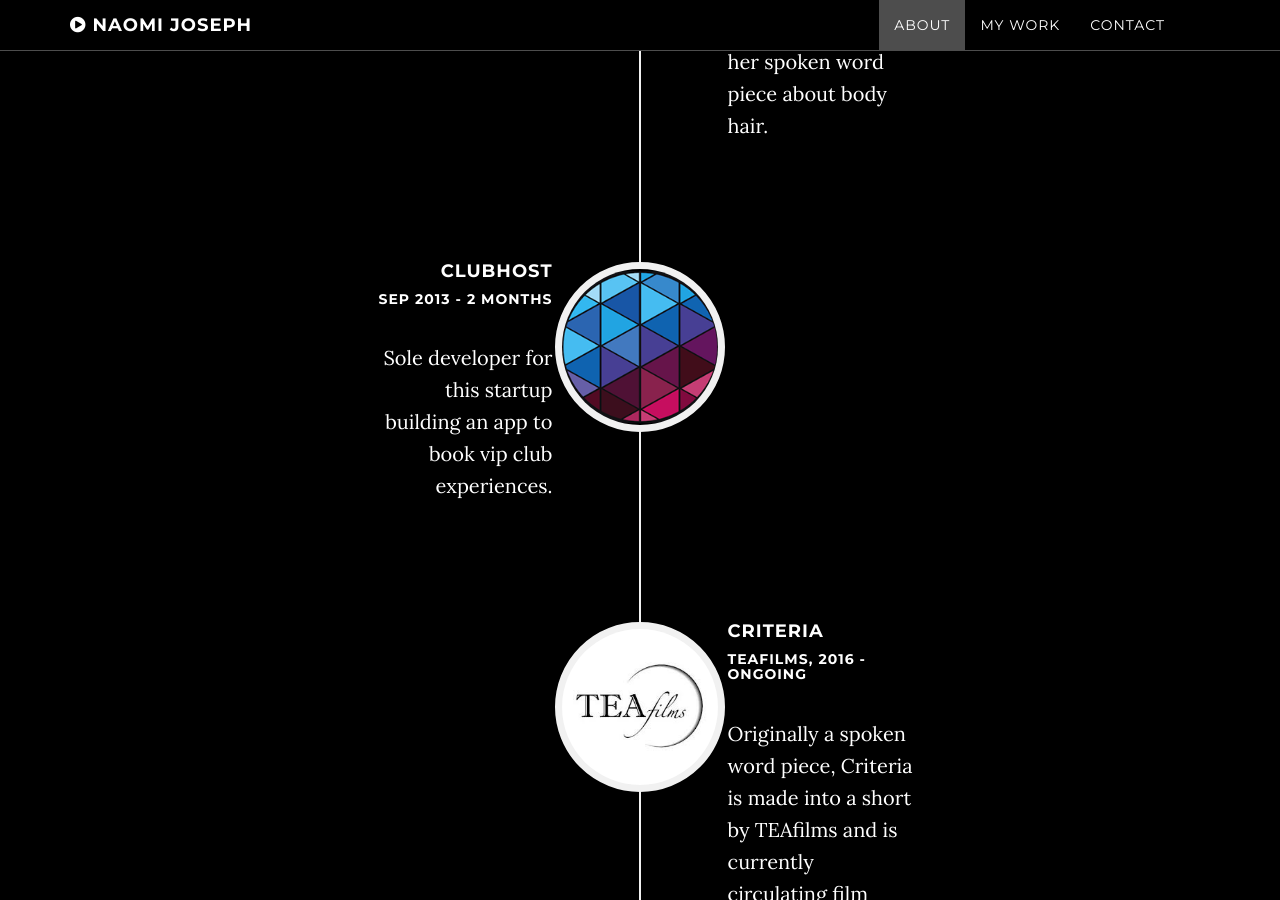
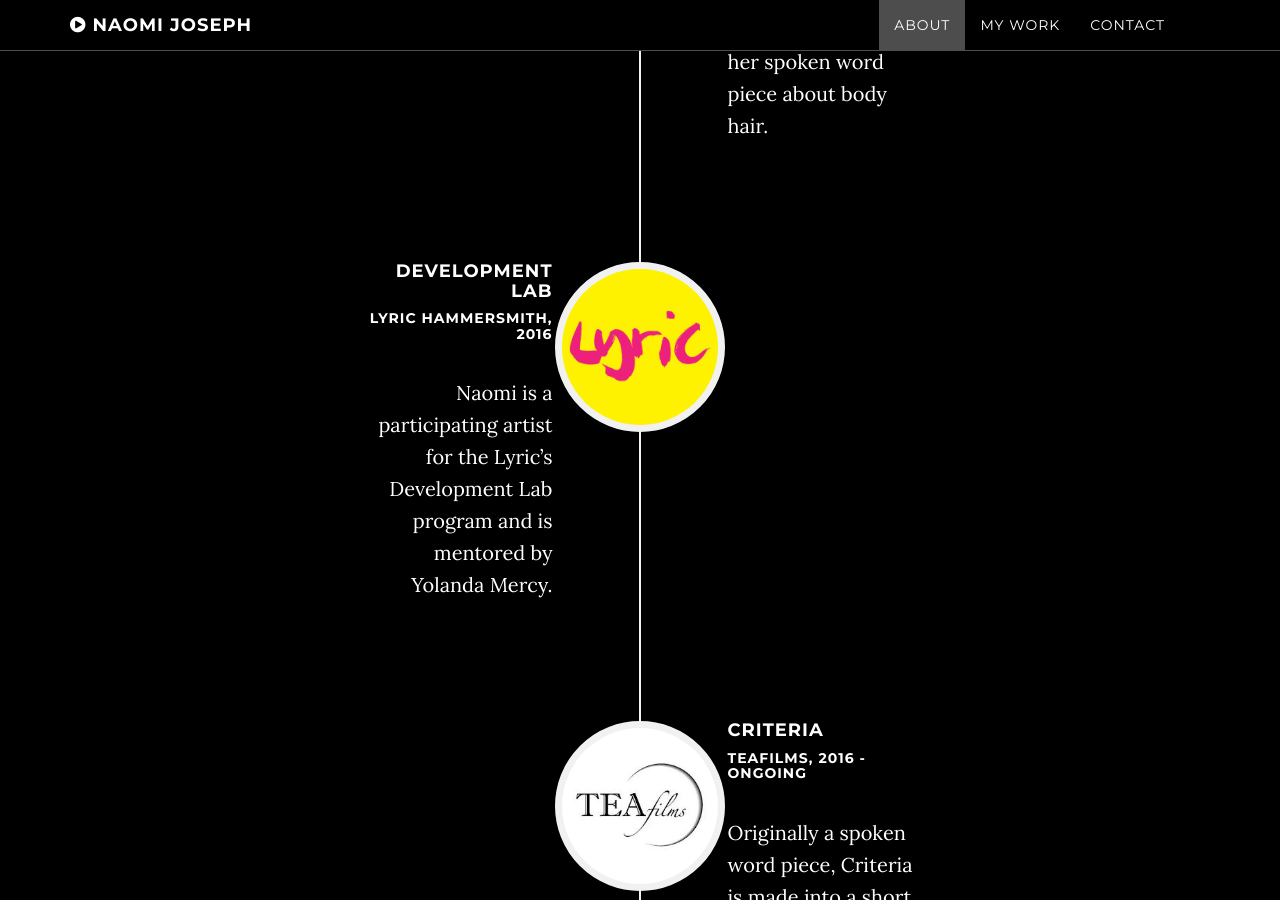
Before and after one commit to NaomiMJ/naomijoseph.me, a Jekyll site: the page built from _posts/2013-09-01-clubhost.markdown, in a window 1280 px wide and 900 px high, scrolled down 4830 px. Built offline with Jekyll 4.4.1, drawn with Linux system fonts in a browser that asks for light colours.

Commit message:
Update 2013-09-01-clubhost.markdown

```diff
--- a/_posts/2013-09-01-clubhost.markdown
+++ b/_posts/2013-09-01-clubhost.markdown
@@ -1,9 +1,9 @@
 ---
 layout: default
-title: Clubhost
-subtitle: Sep 2013 - 2 Months
-blurb: Sole developer for this startup building an app to book vip club experiences.
-image: "img/timeline/client/clubhost.png"
+title: Development Lab
+subtitle: Lyric Hammersmith, 2016
+blurb: Naomi is a participating artist for the Lyric's Development Lab program and is mentored by Yolanda Mercy.
+image: img/timeline/client/lyric.jpg
 project-url: https://play.google.com/store/apps/details?id=com.seventeen.clubhost
 modal-id: c-clubhost
 date: 2013-09-01
```
